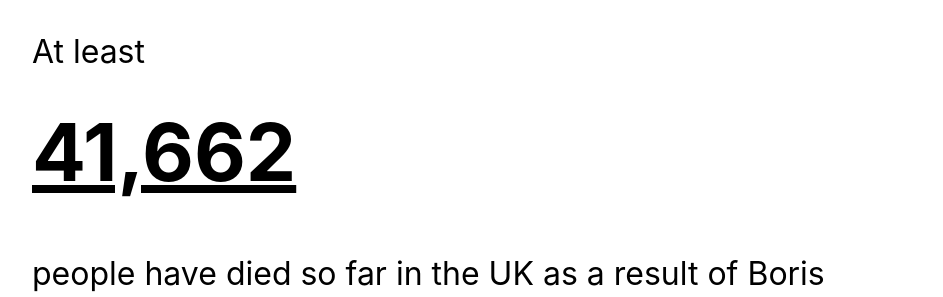
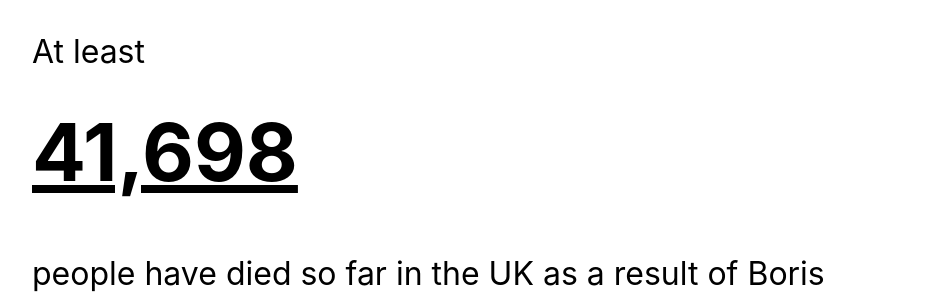
Before and after one commit to jacquescorbytuech/Boris-Johnson, a Jekyll site: the page built from index.html, in a window 1280 px wide. Shown: the top 297 px of the page, without its empty margins (168-1111 px from the left). Built offline with Jekyll 4.4.1, drawn with Linux system fonts in a browser that asks for light colours.

Commit message:
Update index.html

```diff
--- a/index.html
+++ b/index.html
@@ -3,7 +3,7 @@
 ---
 
 <p>At least</p>
-<h1>41,662</h1>
+<h1>41,698</h1>
 <p>people have died so far in the UK as a result of Boris Johnson and his government's incompetent handling of the Covid-19 crisis.</p>
 <p>According to the Financial Times and data from the Office of National Statistics, this number is likely to be <a href="https://www.ft.com/content/3c53ab12-d859-4ceb-b262-f6a0221ca129">significantly higher</a>.</p>
 <p>Still happy to have this idiot leading the country?</p>
```
